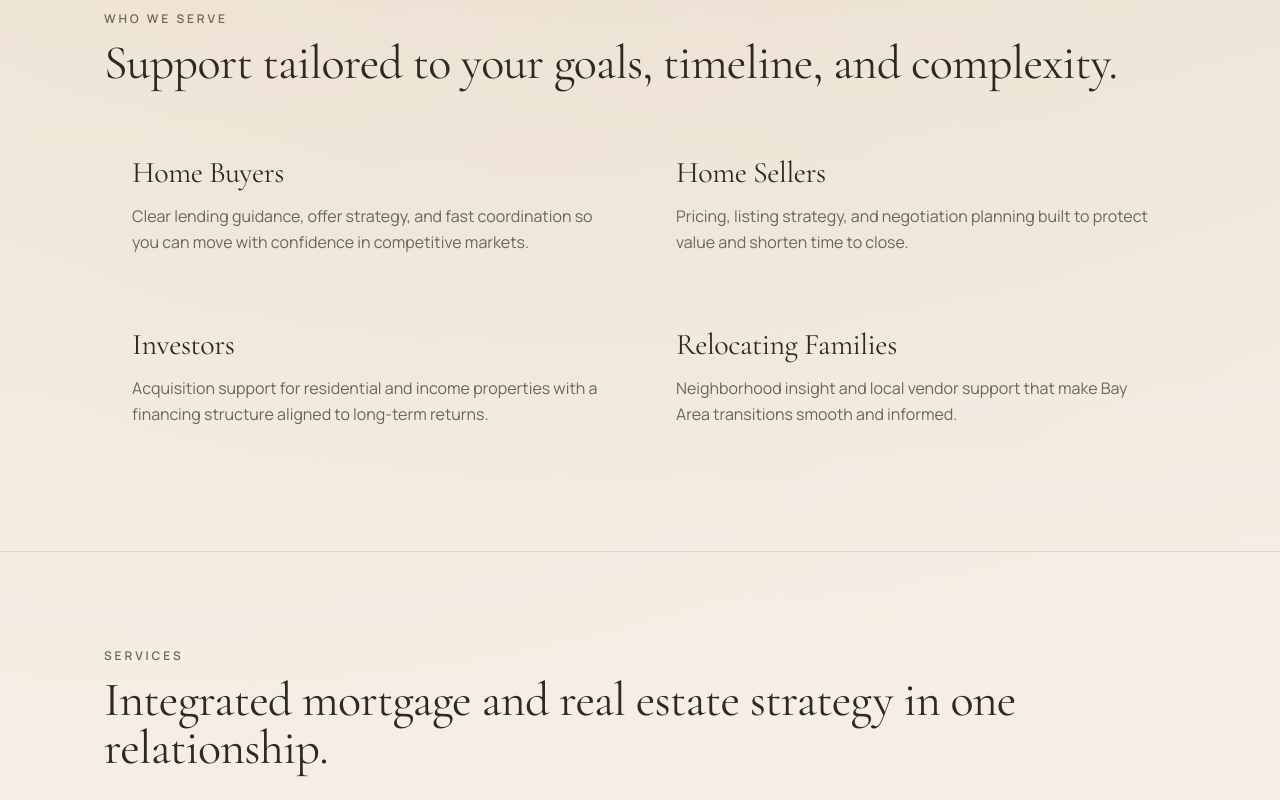
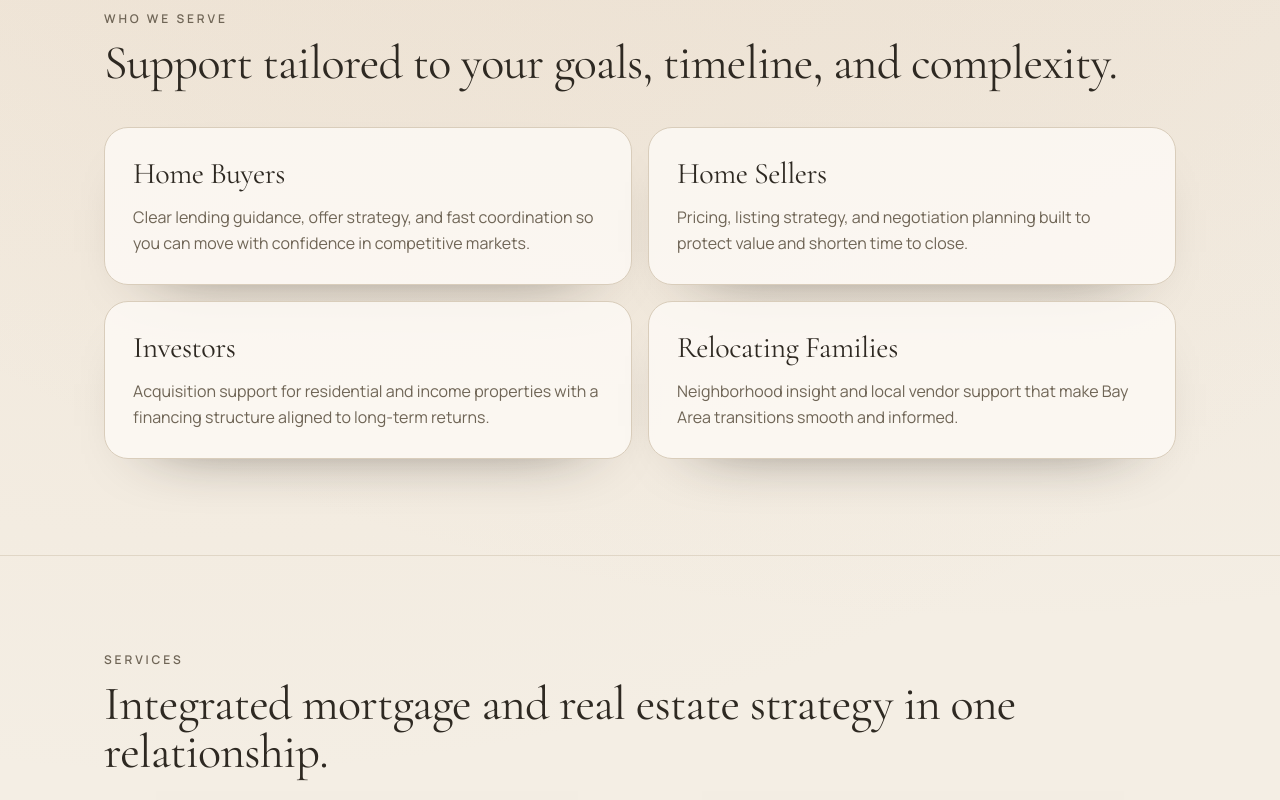
Before and after one commit to Damilss/lilianal.com, a Next.js app: page / in a window 1280 px wide. Shown: the part 1560-2360 px from the top of the page. Built offline with nearby package versions, Linux system fonts and the light colour scheme.

Commit message:
patch card shell

```diff
--- a/app/globals.css
+++ b/app/globals.css
@@ -69,6 +69,10 @@ h4 {
     @apply text-xs font-semibold uppercase tracking-[0.24em] text-brand-muted;
   }
 
+  .card-shell {
+    @apply rounded-3xl border border-brand-border bg-brand-card/85 shadow-[0_25px_68px_-52px_rgba(44,38,31,0.95)];
+  }
+
   .cta-primary {
     @apply inline-flex items-center justify-center rounded-full bg-brand-accent px-6 py-3 text-sm font-semibold text-white transition hover:bg-brand-accent-strong focus-visible:outline-none focus-visible:ring-2 focus-visible:ring-brand-accent-strong focus-visible:ring-offset-2 focus-visible:ring-offset-brand-soft;
   }
```
